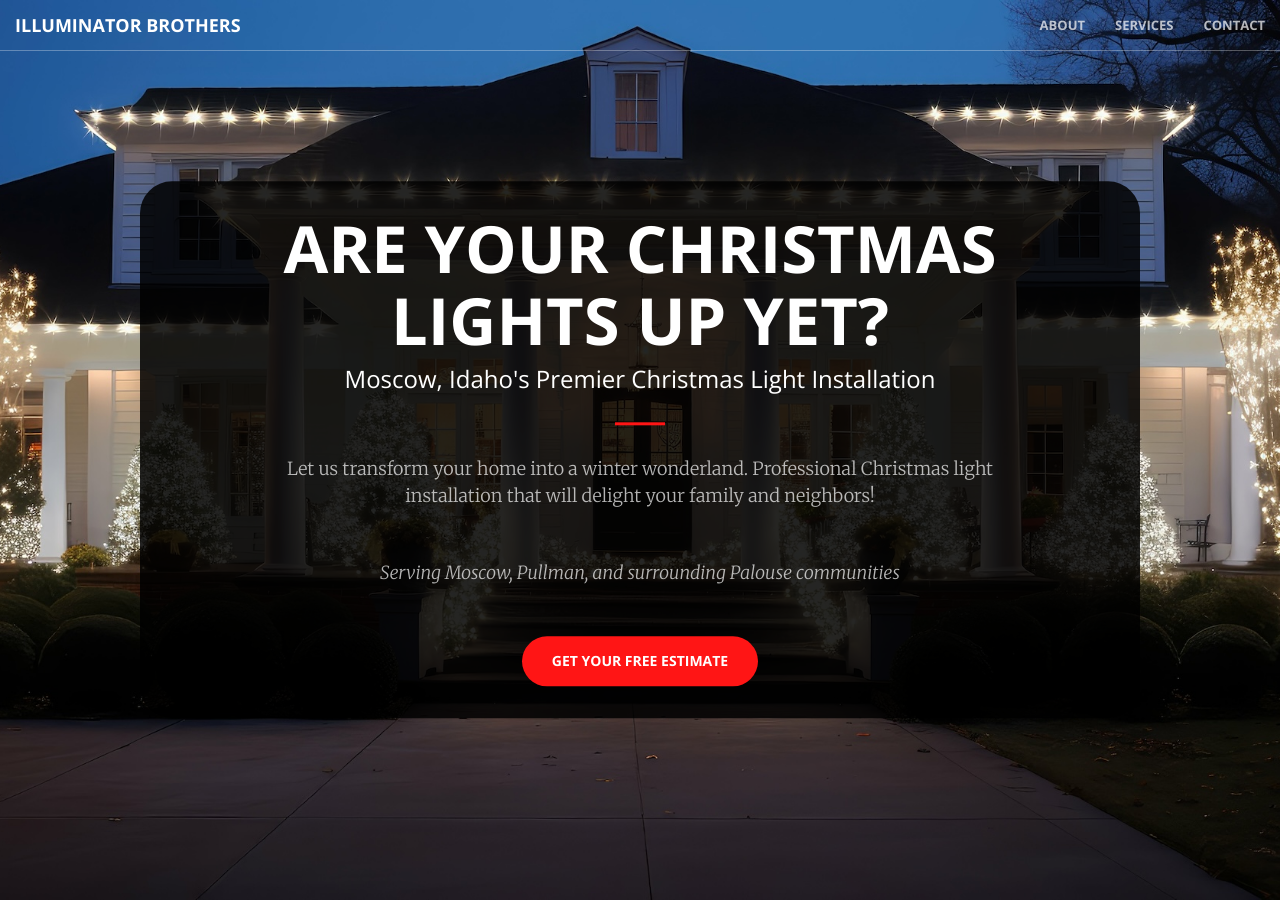
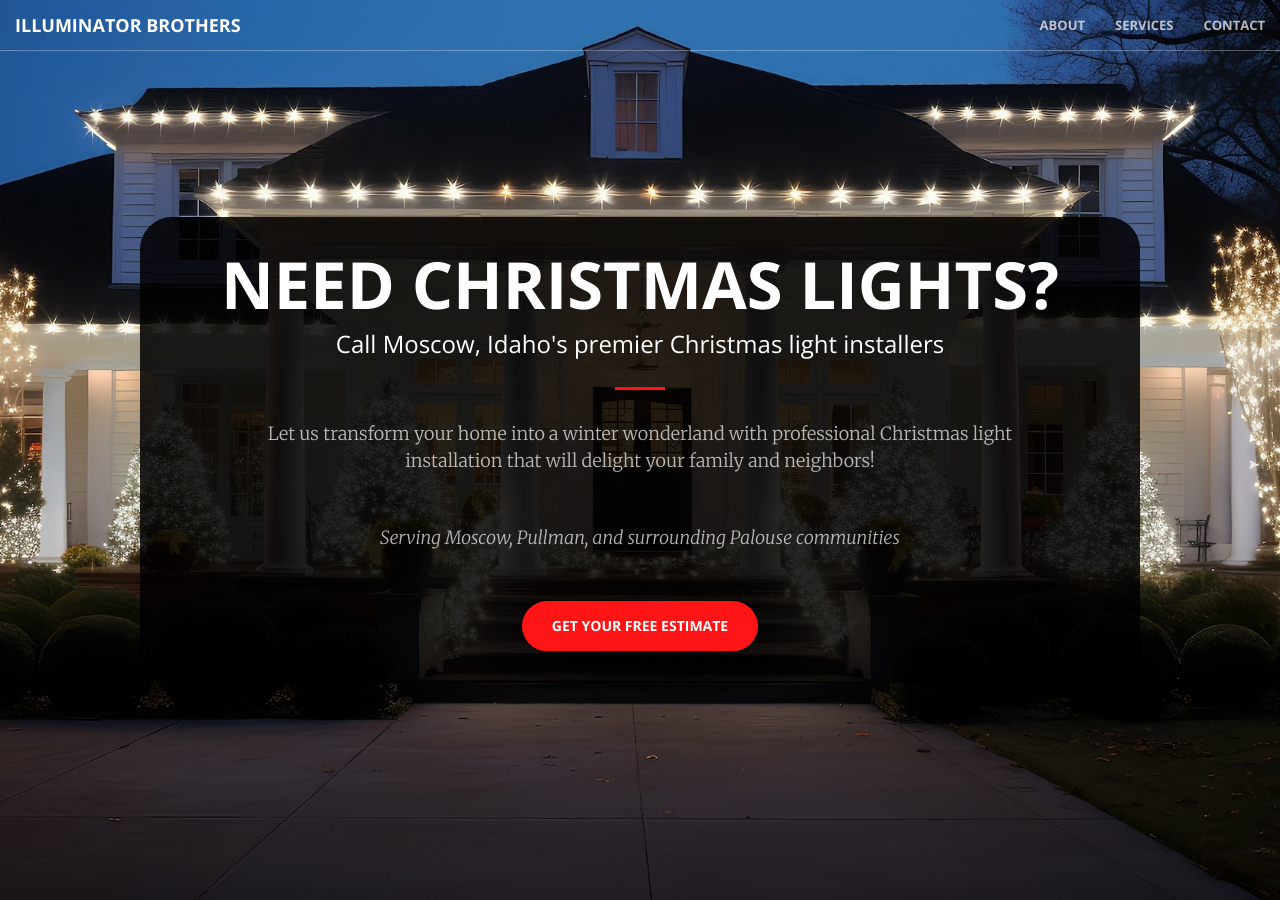
Before and after one commit to Gagege/illuminatorbros.com, a Jekyll site: the page built from index.html, in a window 1280 px wide and 900 px high. Built offline with Jekyll 4.4.1, drawn with Linux system fonts in a browser that asks for light colours.

Commit message:
Updated wording

```diff
--- a/_includes/header.html
+++ b/_includes/header.html
@@ -1,10 +1,10 @@
 <header>
     <div class="header-content">
         <div class="header-content-inner">
-            <h1>Are Your Christmas Lights Up Yet?</h1>
-            <h2 class="location-subtitle">Moscow, Idaho's Premier Christmas Light Installation</h2>
+            <h1>Need Christmas Lights?</h1>
+            <h2 class="location-subtitle">Call Moscow, Idaho's premier Christmas light installers</h2>
             <hr>
-            <p>Let us transform your home into a winter wonderland. Professional Christmas light installation
+            <p>Let us transform your home into a winter wonderland with professional Christmas light installation
                 that will delight your family and neighbors!</p>
             <p class="service-area">Serving Moscow, Pullman, and surrounding Palouse communities</p>
             <a href="#contact-form" class="btn btn-primary btn-xl page-scroll">Get Your Free Estimate</a>
```
